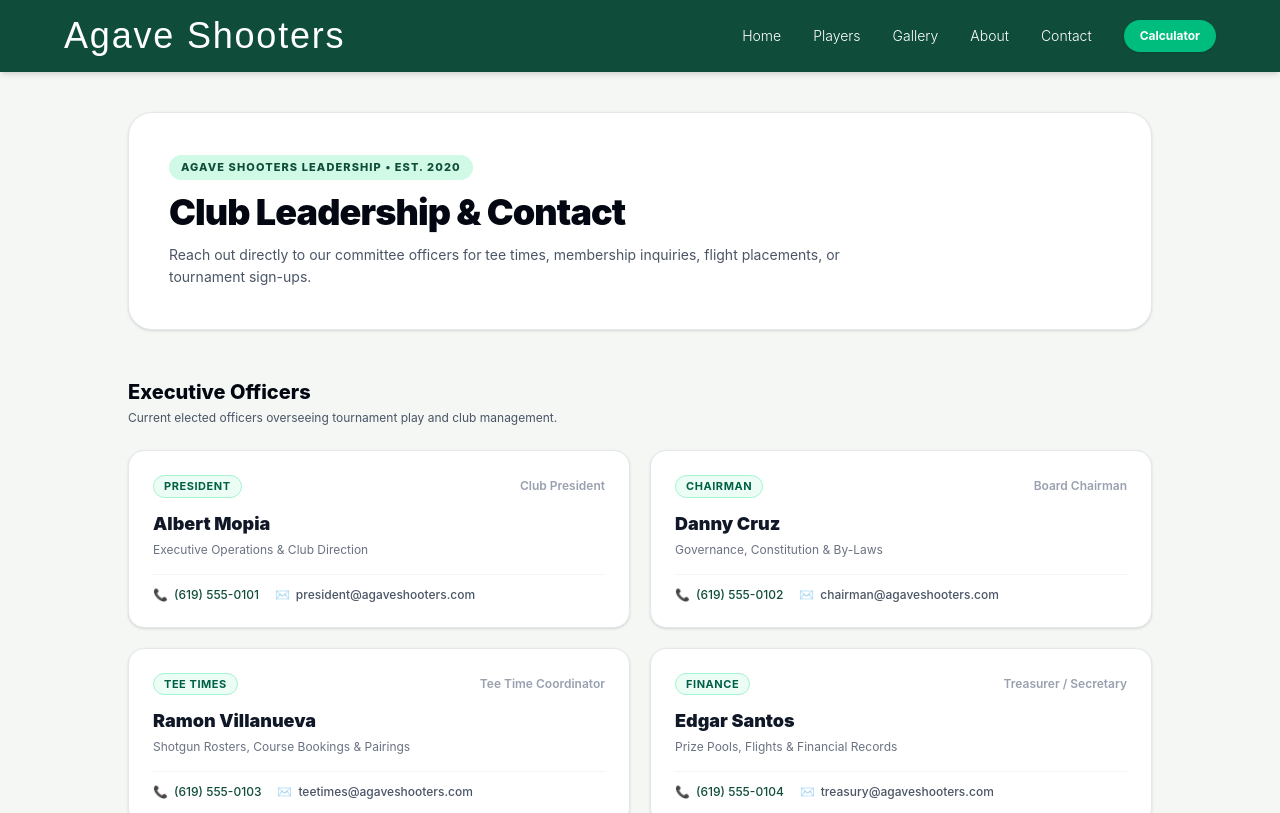
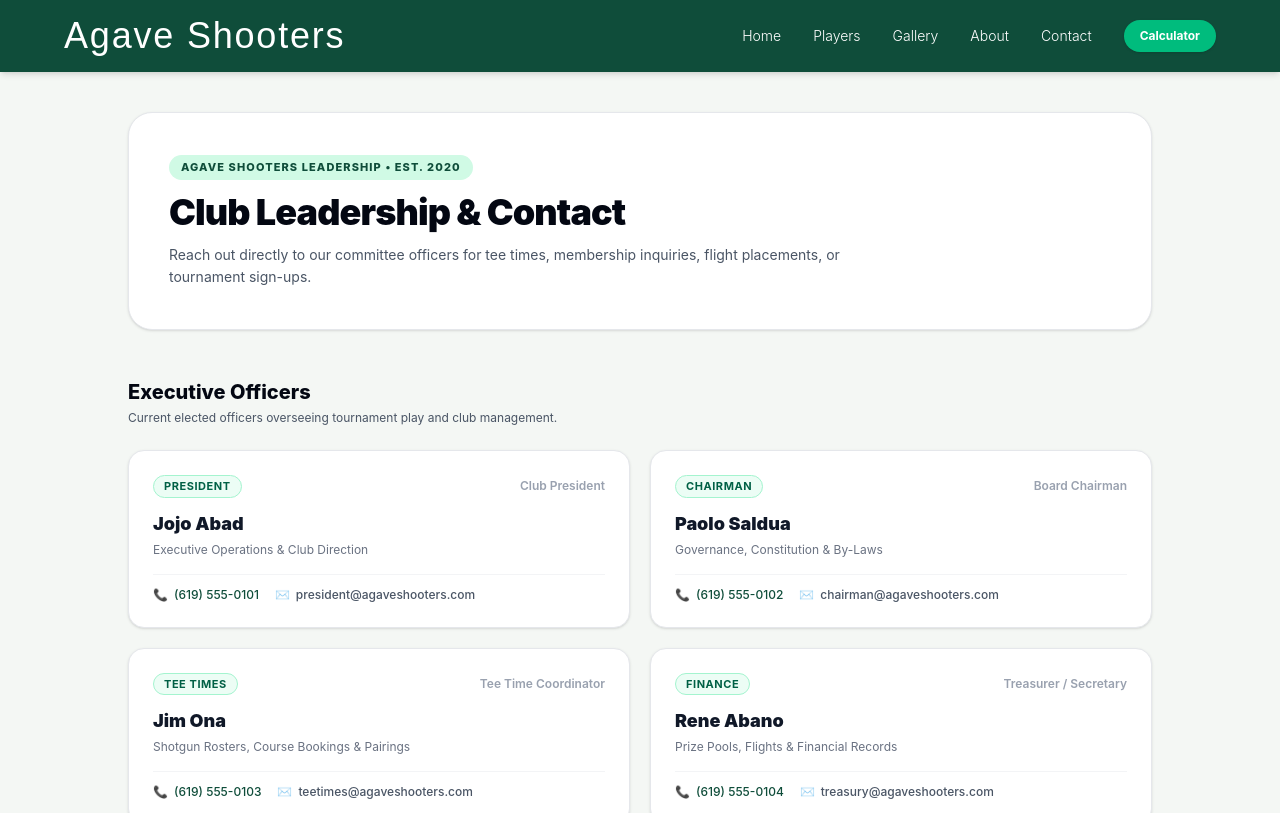
Before and after one commit to Albert-Mopia/week5-layout, a Next.js app: page /contact in a window 1280 px wide. Shown: the top 813 px of the page. Built offline with nearby package versions, Linux system fonts and the light colour scheme; a web font is replaced by a local one.

Commit message:
name changes

```diff
--- a/app/contact/page.js
+++ b/app/contact/page.js
@@ -8,7 +8,7 @@ export default function ContactPage() {
   const officers = [
     {
       title: "Club President",
-      name: "Albert Mopia",
+      name: "Jojo Abad",
       role: "Executive Operations & Club Direction",
       phone: "(619) 555-0101",
       email: "president@agaveshooters.com",
@@ -16,7 +16,7 @@ export default function ContactPage() {
     },
     {
       title: "Board Chairman",
-      name: "Danny Cruz",
+      name: "Paolo Saldua",
       role: "Governance, Constitution & By-Laws",
       phone: "(619) 555-0102",
       email: "chairman@agaveshooters.com",
@@ -24,7 +24,7 @@ export default function ContactPage() {
     },
     {
       title: "Tee Time Coordinator",
-      name: "Ramon Villanueva",
+      name: "Jim Ona",
       role: "Shotgun Rosters, Course Bookings & Pairings",
       phone: "(619) 555-0103",
       email: "teetimes@agaveshooters.com",
@@ -32,7 +32,7 @@ export default function ContactPage() {
     },
     {
       title: "Treasurer / Secretary",
-      name: "Edgar Santos",
+      name: "Rene Abano",
       role: "Prize Pools, Flights & Financial Records",
       phone: "(619) 555-0104",
       email: "treasury@agaveshooters.com",
```
